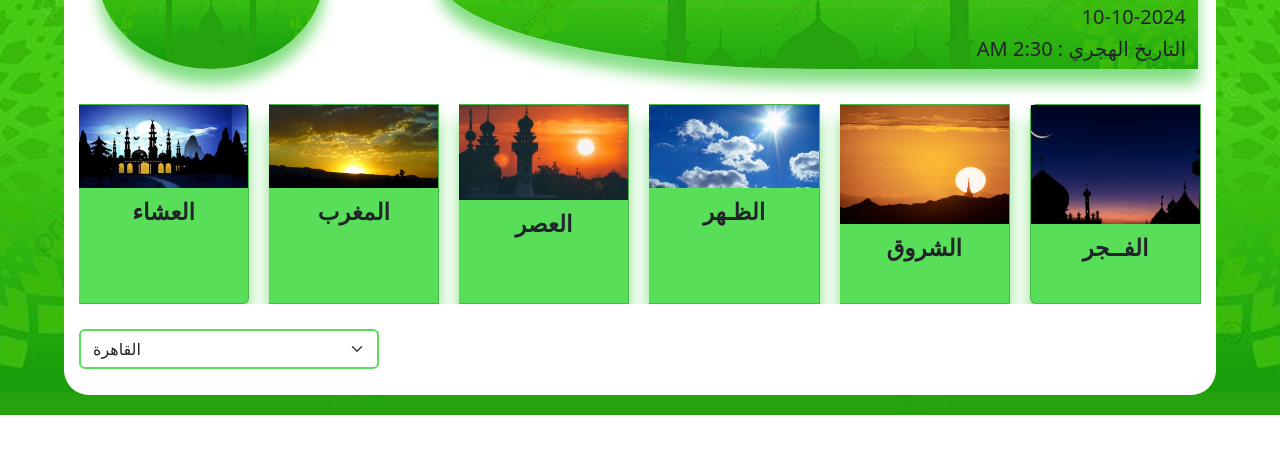
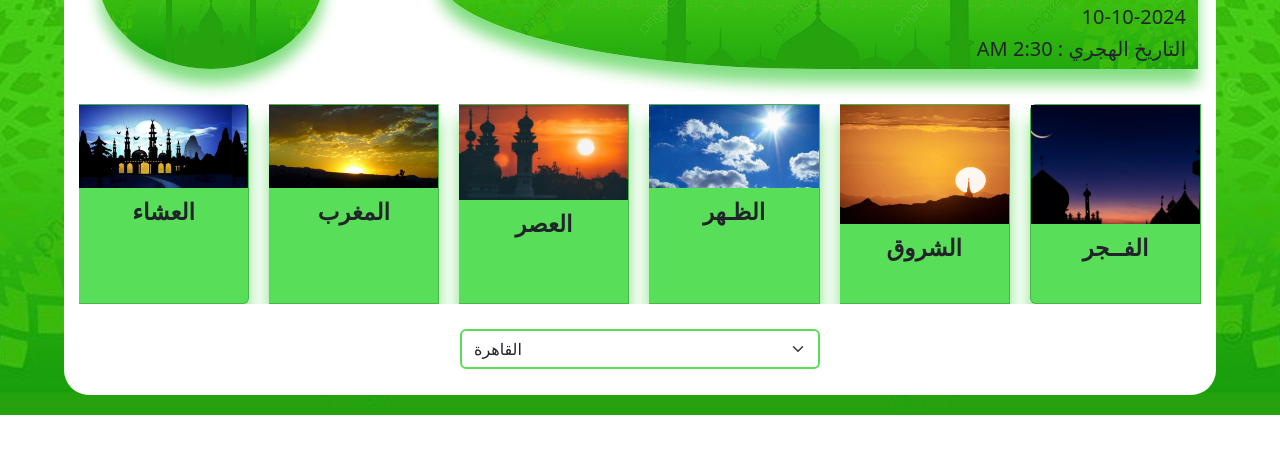
Before and after one commit to mahmoudmetawe/salat, a website: page html.html in a window 1280 px wide. Shown: the part 150-604 px from the top of the page. Drawn offline with nearby package versions, Linux system fonts and the light colour scheme; no server answers.

Commit message:
deit select

```diff
--- a/html.html
+++ b/html.html
@@ -84,7 +84,7 @@ background-position: center;  background-repeat: no-repeat; background-size: cov
 
 
 
-            <footer class="col-12 mb-2  ">
+            <footer class="mb-2">
                 <div class="mb-3">
                     <select class="form-select" aria-label="Default select example" id="country">
 
--- a/style/css.css
+++ b/style/css.css
@@ -126,12 +126,12 @@ footer{
     margin: 10px 0;
     overflow: hidden;
     display: flex;
-    justify-content: space-between;
+    justify-content: center;
     flex-wrap: wrap;
     padding: 0  15px 10px 15px;
 }
 footer #country , footer #salat{
-    width: 300px;
+    width: 360px;
     border: 2px solid var(--subcolor);
     transition: 0.5s;
 }
```
